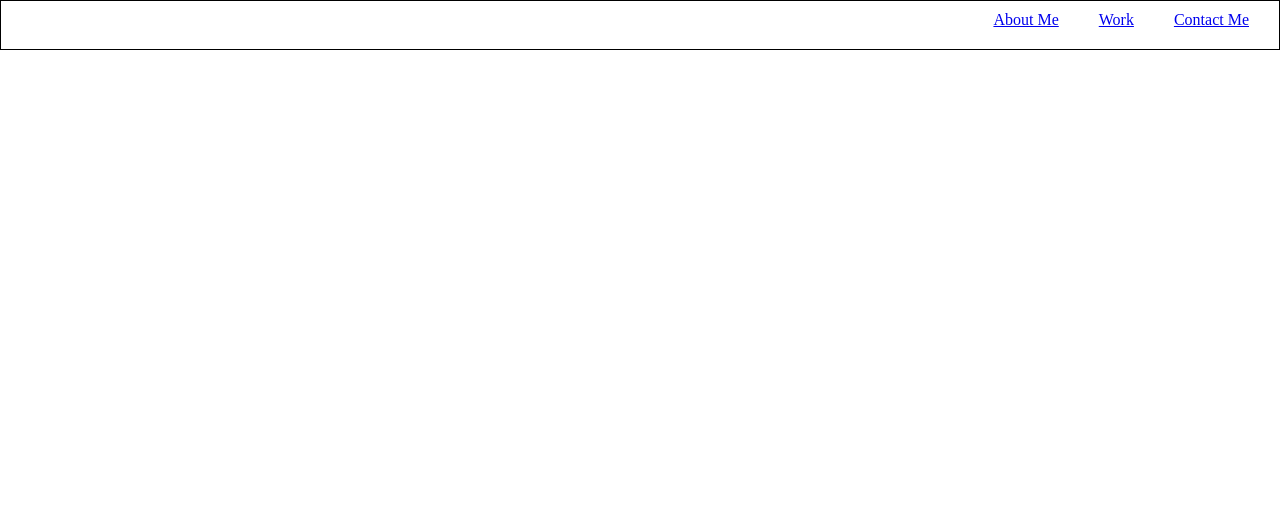
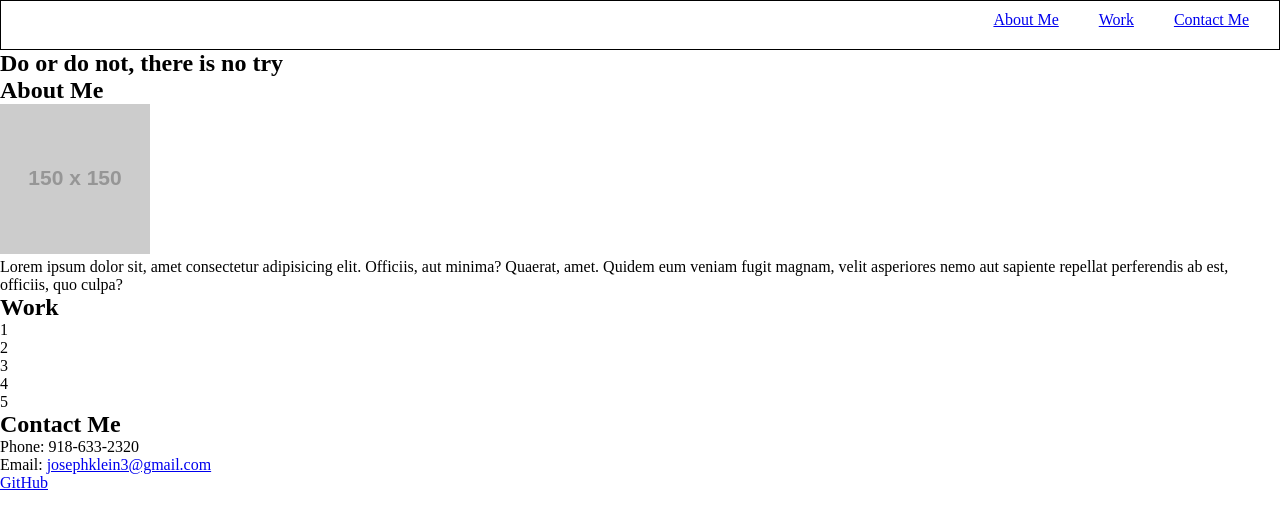
Before and after one commit to khargol1/challenge2, a plain HTML site: page index.html in a window 1280 px wide. Drawn offline with Linux system fonts and the light colour scheme; placeholder pictures from the web are drawn by us.

Commit message:
added basic html

```diff
--- a/index.html
+++ b/index.html
@@ -28,10 +28,48 @@
 
     <!-- Hero -->
     <section class="hero">
-
+        <h2>Do or do not, there is no try</h2>
     </section>
 
     <!-- About Me -->
+    <section id="about-me" class="about">
+        <div>
+            <h2>About Me</h2>
+            <img src="http://placehold.jp/150x150.png" alt=""/>
+        </div>
+        <div>
+            <p>Lorem ipsum dolor sit, amet consectetur adipisicing elit. Officiis, aut minima? Quaerat, amet. Quidem eum veniam fugit magnam, velit asperiores nemo aut sapiente repellat perferendis ab est, officiis, quo culpa?</p>
+        </div>
+    </section>
+
+    <section id="work" class="projects">
+        <div>
+            <h2>Work</h2>
+        </div>
+        <div class="container">
+            <div class="grid-container">
+              <div class="grid-item item-1">1</div>
+              <div class="grid-item item-2">2</div>
+              <div class="grid-item item-3">3</div>
+              <div class="grid-item item-4">4</div>
+              <div class="grid-item item-5">5</div>
+            </div>
+          </div>
+    </section>
+
+    <footer id="contact" class="contact-info">
+        <div>
+            <h2>Contact Me</h2>
+        </div>
+        <p>
+            Phone: 918-633-2320
+        </p>
+        <p>Email: <a href="mailto:josephklein3@gmail.com">josephklein3@gmail.com</a>
+        </p>
+        <p>
+            <a href="https://github.com/khargol1">GitHub</a>
+        </p>
+    </footer>
 
 </body>
 </html>
```
